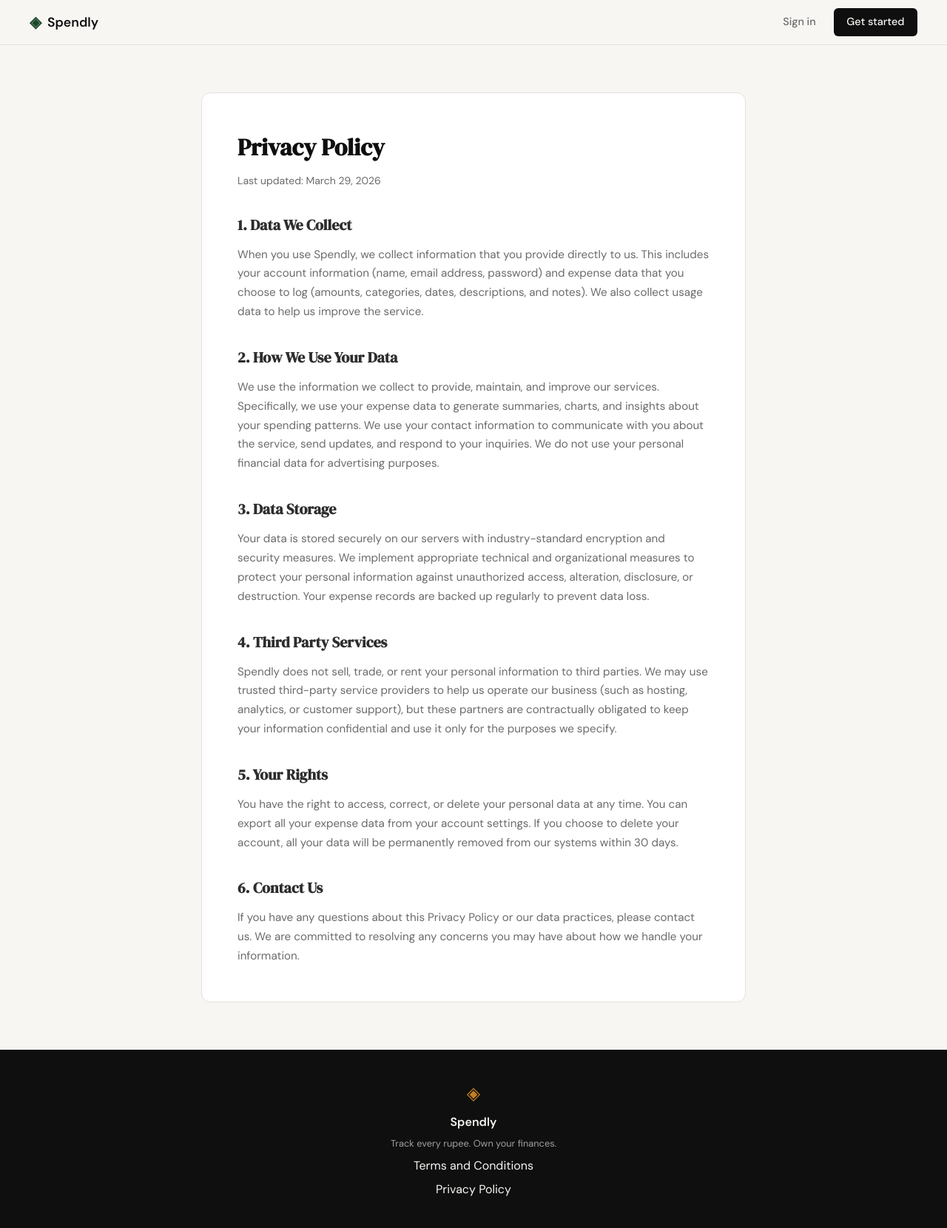
After one commit to hamzaihsan475/Spendly, a Flask app: page /privacy in a window 1280 px wide. The commit adds this page. Shown: the whole page at 74% size. Run offline with Flask 3, Linux system fonts and the light colour scheme.

Commit message:
landing: add privacy policy page  and route

```diff
--- a/app.py
+++ b/app.py
@@ -25,6 +25,11 @@ def login():
 @app.route("/terms")
 def terms():
     return render_template("terms.html")
+
+
+@app.route("/privacy")
+def privacy():
+    return render_template("privacy.html")
 
 
 # ------------------------------------------------------------------ #
--- a/templates/base.html
+++ b/templates/base.html
@@ -35,7 +35,7 @@
             <span class="footer-name">Spendly</span>
             <p class="footer-copy">Track every rupee. Own your finances.</p>
             <a href="{{ url_for('terms') }}">Terms and Conditions</a>
-            <a href="/privacy">Privacy Policy</a>
+            <a href="{{ url_for('privacy') }}">Privacy Policy</a>
         </div>
     </footer>
 
--- /dev/null
+++ b/templates/privacy.html
@@ -0,0 +1,46 @@
+{% extends "base.html" %}
+
+{% block title %}Privacy Policy — Spendly{% endblock %}
+
+{% block content %}
+
+<section class="terms-section">
+    <div class="terms-container">
+        <h1>Privacy Policy</h1>
+        <p class="terms-updated">Last updated: March 29, 2026</p>
+
+        <div class="terms-content">
+            <section class="terms-block">
+                <h2>1. Data We Collect</h2>
+                <p>When you use Spendly, we collect information that you provide directly to us. This includes your account information (name, email address, password) and expense data that you choose to log (amounts, categories, dates, descriptions, and notes). We also collect usage data to help us improve the service.</p>
+            </section>
+
+            <section class="terms-block">
+                <h2>2. How We Use Your Data</h2>
+                <p>We use the information we collect to provide, maintain, and improve our services. Specifically, we use your expense data to generate summaries, charts, and insights about your spending patterns. We use your contact information to communicate with you about the service, send updates, and respond to your inquiries. We do not use your personal financial data for advertising purposes.</p>
+            </section>
+
+            <section class="terms-block">
+                <h2>3. Data Storage</h2>
+                <p>Your data is stored securely on our servers with industry-standard encryption and security measures. We implement appropriate technical and organizational measures to protect your personal information against unauthorized access, alteration, disclosure, or destruction. Your expense records are backed up regularly to prevent data loss.</p>
+            </section>
+
+            <section class="terms-block">
+                <h2>4. Third Party Services</h2>
+                <p>Spendly does not sell, trade, or rent your personal information to third parties. We may use trusted third-party service providers to help us operate our business (such as hosting, analytics, or customer support), but these partners are contractually obligated to keep your information confidential and use it only for the purposes we specify.</p>
+            </section>
+
+            <section class="terms-block">
+                <h2>5. Your Rights</h2>
+                <p>You have the right to access, correct, or delete your personal data at any time. You can export all your expense data from your account settings. If you choose to delete your account, all your data will be permanently removed from our systems within 30 days.</p>
+            </section>
+
+            <section class="terms-block">
+                <h2>6. Contact Us</h2>
+                <p>If you have any questions about this Privacy Policy or our data practices, please contact us. We are committed to resolving any concerns you may have about how we handle your information.</p>
+            </section>
+        </div>
+    </div>
+</section>
+
+{% endblock %}
```
